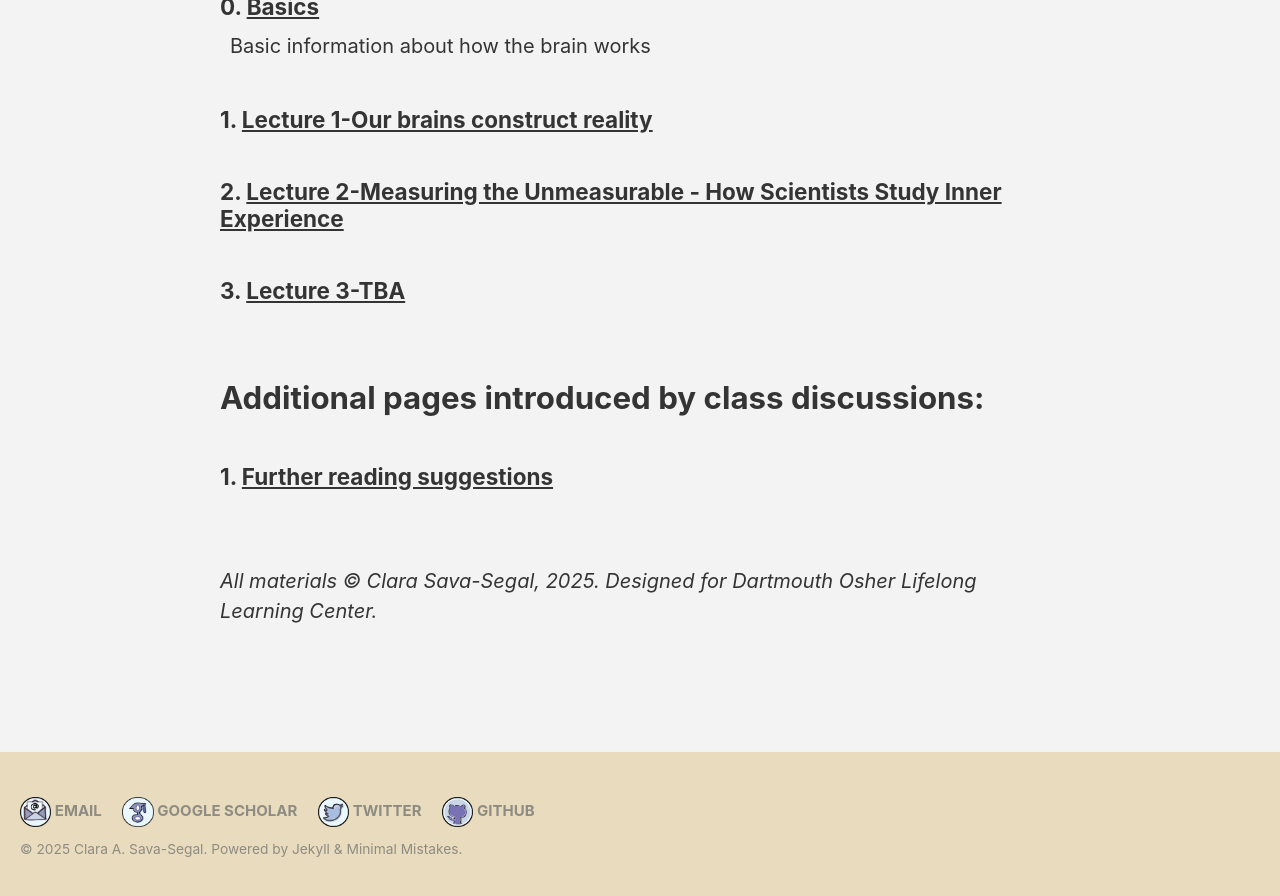
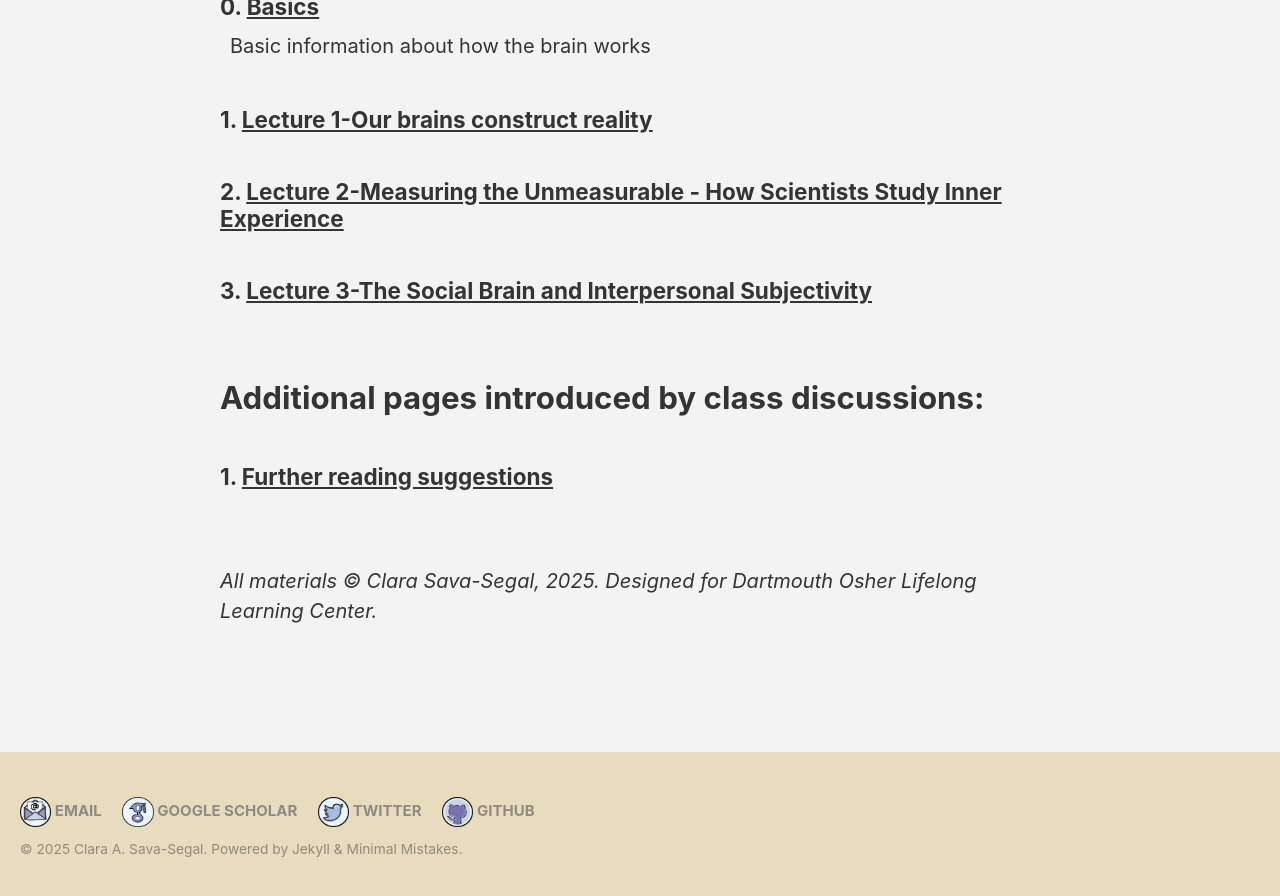
Before and after one commit to csavasegal/csavasegal.github.io, a Jekyll site: the page built from Teaching_materials/OSHER_Summer2025/CourseGoals.md, in a window 1280 px wide and 900 px high, scrolled down 1873 px. Shown: the top 896 px of the window. Built offline with Jekyll 4.4.1, drawn with Linux system fonts in a browser that asks for light colours; cached includes are drawn as plain includes.

Commit message:
minor change

```diff
--- a/Teaching_materials/OSHER_Summer2025/CourseGoals.md
+++ b/Teaching_materials/OSHER_Summer2025/CourseGoals.md
@@ -104,7 +104,7 @@ Through open discussion, hands-on demonstrations, and insights from new research
 
 ### 2. [Lecture 2-Measuring the Unmeasurable - How Scientists Study Inner Experience](/osher/subjectivity/lecture2)
 
-### 3. [Lecture 3-TBA](/osher/subjectivity/lecture3)
+### 3. [Lecture 3-The Social Brain and Interpersonal Subjectivity](/osher/subjectivity/lecture3)
 
 <br>
 
```
